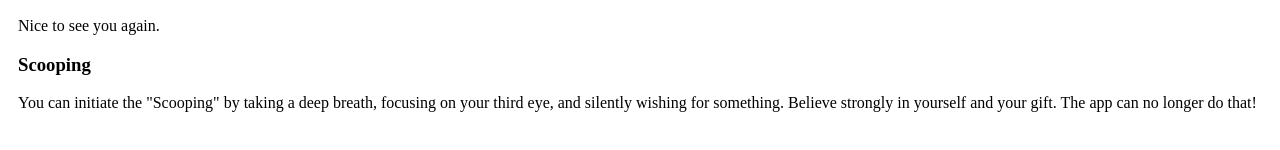
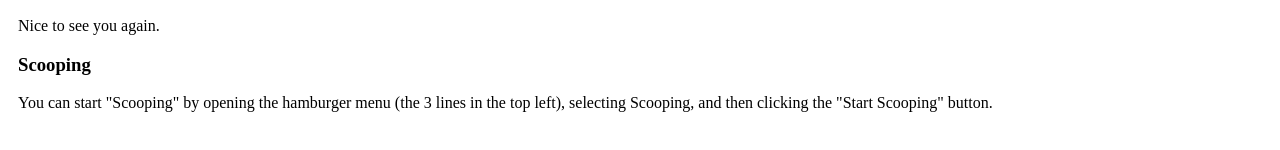
Before and after one commit to CrowdWare/shift-website, a plain HTML site: page docs/greeting-en.html in a window 1280 px wide. Shown: the part 368-518 px from the top of the page. Drawn offline with Linux system fonts and the light colour scheme.

Commit message:
Update greeting-en.html

```diff
--- a/docs/greeting-en.html
+++ b/docs/greeting-en.html
@@ -10,6 +10,8 @@
 <p>Nice to see you again.</p>
 
 <h3>Scooping</h3>
-<p>You can initiate the "Scooping" by taking a deep breath, focusing on your third eye, and silently wishing for something. Believe strongly in yourself and your gift. The app can no longer do that!</p>
+<p>
+    You can start "Scooping" by opening the hamburger menu (the 3 lines in the top left), selecting Scooping, and then clicking the "Start Scooping" button.
+</p>
 </body>
 </html>
```
